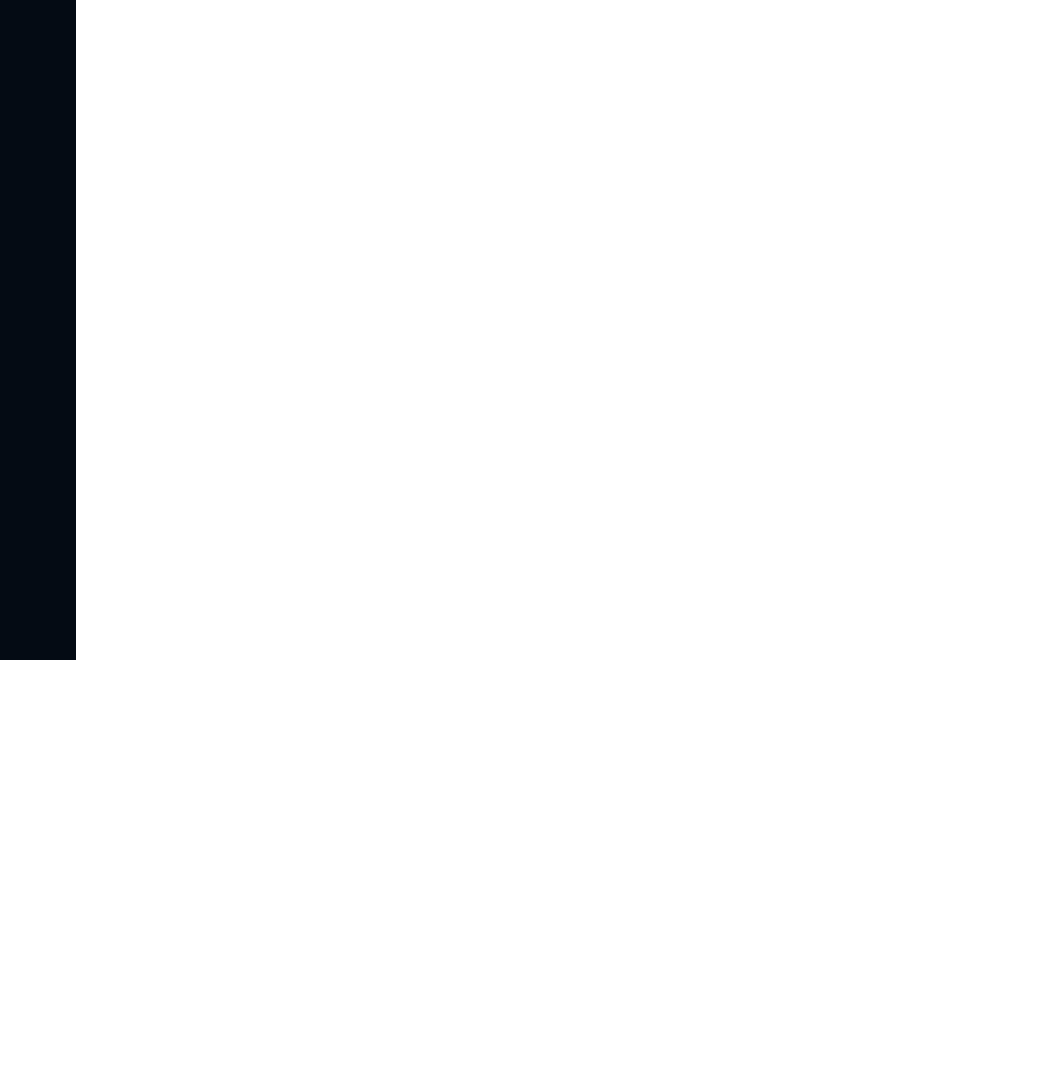
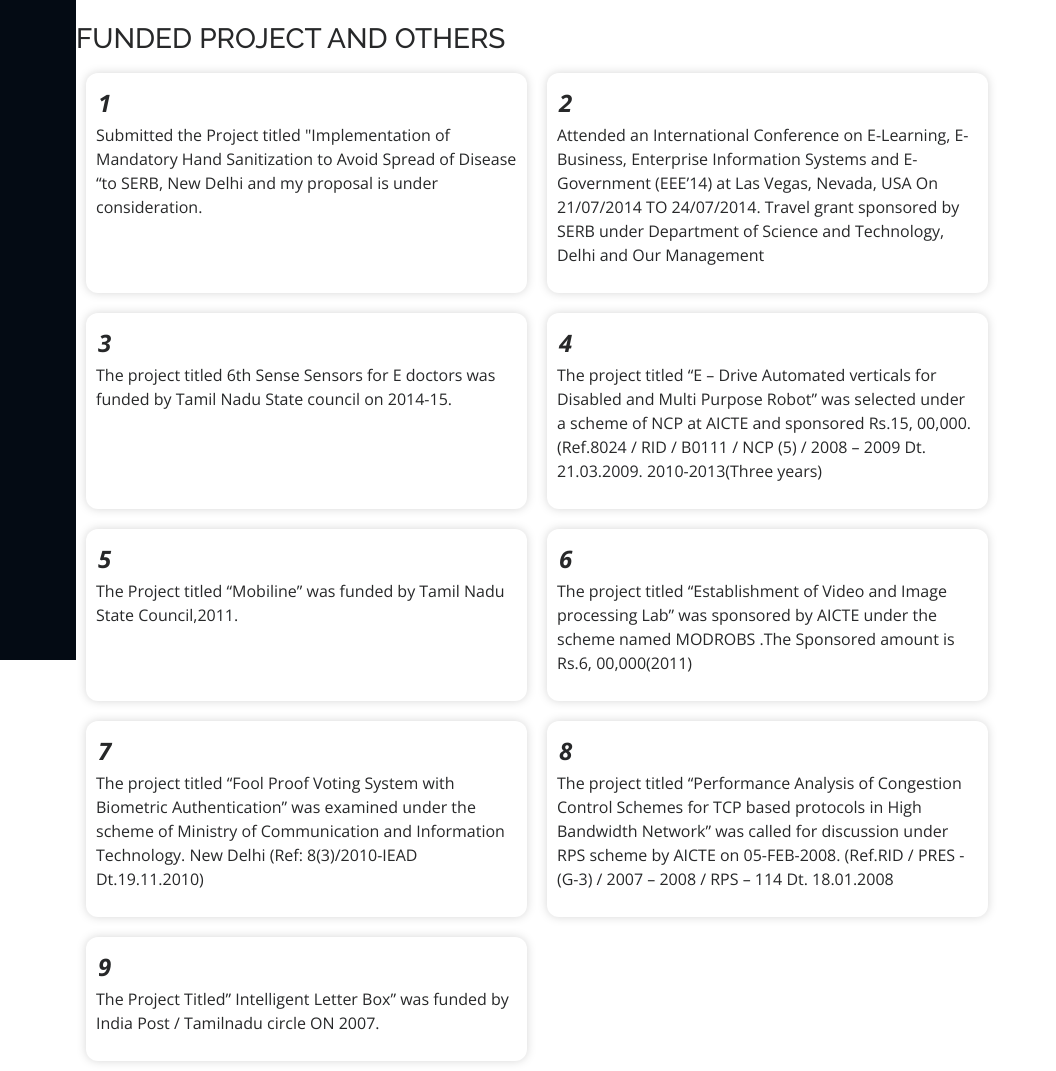
Before and after one commit to ajaykrishnan99/new_hod_website, a plain HTML site: page contribution.html in a window 1280 px wide. Shown: the part 140-1211 px from the top of the page, 224-1280 px from the left. Before the commit the page ends 800 px from the top, so only its background shows below. Drawn offline with nearby package versions, Linux system fonts and the light colour scheme.

Commit message:
funded projects

```diff
--- a/contribution.html
+++ b/contribution.html
@@ -26,7 +26,15 @@
 
   <!-- Template Main CSS File -->
   <link href="assets/css/style.css" rel="stylesheet">
+<style>
+  .rectangle{background-color: white;
+  width:45%;height:auto;margin: 10px;
+  border-radius: 12px;padding: 10px;;
+  filter: drop-shadow(0px 0px 5px rgba(0, 0, 0, 0.161));}
+  .title{font-weight: bold;font-style:italic;font-size: x-large ;padding: 2px;}
 
+
+</style>
 
 </head>
 
@@ -65,18 +73,92 @@
     </div>
   </header><!-- End Header -->
   <main id="main">
-  <b>Contribution Here</b> </main>
+    <h3>FUNDED PROGRAM</h3>
+  <br> <br> <br> <br> <br>
+  <h3>FUNDED PROJECT AND OTHERS</h3>
+  <div class="container col-lg-12 col-md-6">
+    <div class="row">
+      <div class="rectangle ">
+        <div class="title">1</div>
+        <div class="content">
+          <p>Submitted the Project titled "Implementation of Mandatory Hand Sanitization to Avoid Spread of Disease “to SERB, New Delhi and my proposal is under consideration.</p>
+        </div>
+      </div>
+
+      <div class="rectangle">
+        <div class="title">2</div>
+        <div class="content ">
+          <p>Attended an International Conference on E-Learning, E-Business, Enterprise Information Systems and E-Government (EEE’14) at Las Vegas, Nevada, USA On 21/07/2014 TO 24/07/2014. Travel grant sponsored by SERB under Department of Science and Technology, Delhi and Our Management</p>
+        </div>
+      </div>
+
+      <div class="rectangle">
+        <div class="title">3</div>
+        <div class="content">
+          <p>The project titled 6th Sense Sensors for E doctors was funded by Tamil Nadu State council on 2014-15.</p>
+        </div>
+      </div>
+
+      <div class="rectangle">
+        <div class="title">4</div>
+        <div class="content">
+          <p>The project titled “E – Drive Automated verticals for Disabled and Multi Purpose Robot” was selected under a scheme of NCP at AICTE and sponsored Rs.15, 00,000.(Ref.8024 / RID / B0111 / NCP (5) / 2008 – 2009 Dt. 21.03.2009. 2010-2013(Three years)</p>
+        </div>
+      </div>
+
+      <div class="rectangle">
+        <div class="title">5</div>
+        <div class="content">
+          <p>The Project titled “Mobiline” was funded by Tamil Nadu State Council,2011. </p>
+        </div>
+
+      </div>
+
+      <div class="rectangle">
+        <div class="title">6</div>
+        <div class="content">
+          <p>The project titled “Establishment of Video and Image processing Lab” was sponsored by AICTE under the scheme named MODROBS .The Sponsored amount is Rs.6, 00,000(2011) </p>
+        </div>
+      </div>
+
+      <div class="rectangle">
+        <div class="title">7</div>
+        <div class="content">
+          <p>The project titled “Fool Proof Voting System with Biometric Authentication” was examined under the scheme of Ministry of Communication and Information Technology. New Delhi (Ref: 8(3)/2010-IEAD Dt.19.11.2010)</p>
+        </div>
+      </div>
+
+      <div class="rectangle">
+        <div class="title">8</div>
+        <div class="content">
+          <p>The project titled “Performance Analysis of Congestion Control Schemes for TCP based protocols in High Bandwidth Network” was called for discussion under RPS scheme by AICTE on 05-FEB-2008. (Ref.RID / PRES - (G-3) / 2007 – 2008 / RPS – 114 Dt. 18.01.2008</p>
+        </div>
+      </div>
+
+      <div class="rectangle">
+        <div class="title">9</div>
+        <div class="content">
+          <p>The Project Titled” Intelligent Letter Box” was funded by India Post / Tamilnadu circle ON  2007.</p>
+        </div>
+      </div>
+      </div>
+    </div>
+  </div>
+
+
+</main>
+
   <!-- ======= Footer ======= -->
   <footer id="footer">
-    <!-- <div class="container">
+    <!-- <!-- <div class="container">
       <div class="copyright">
         &copy; Copyright <strong><span>iPortfolio</span></strong>
       </div>
       <div class="credits">
 
       </div>
-    </div>
-  </footer><!-- End  Footer -->
+    </div>  -->
+  </footer>
 
   <a href="#" class="back-to-top"><i class="icofont-simple-up"></i></a>
 
```
